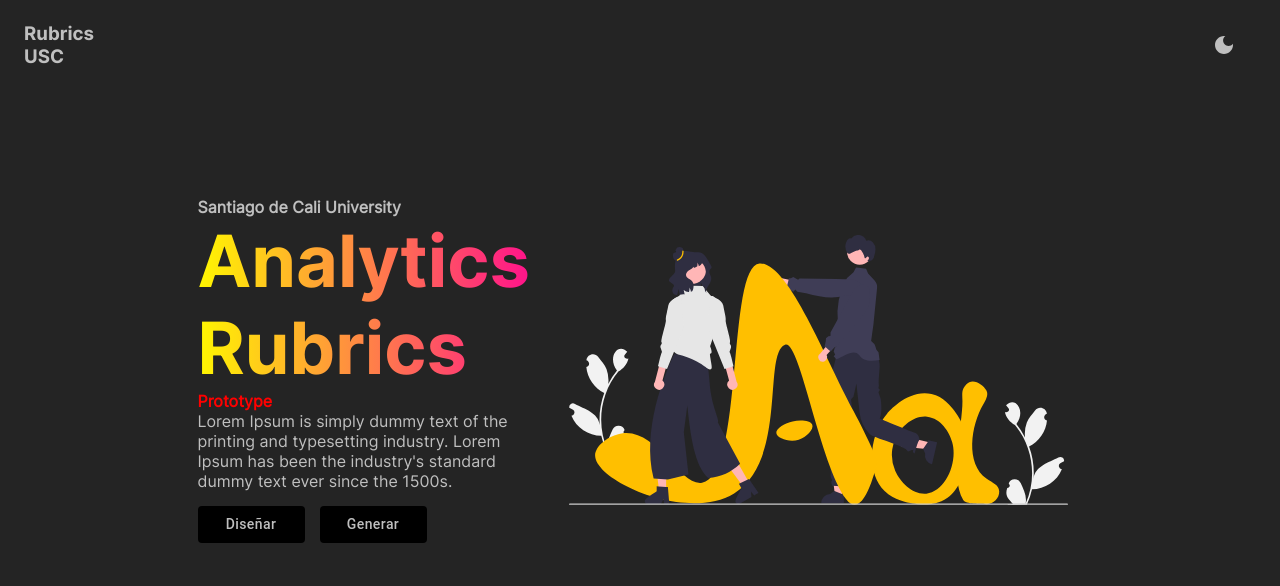
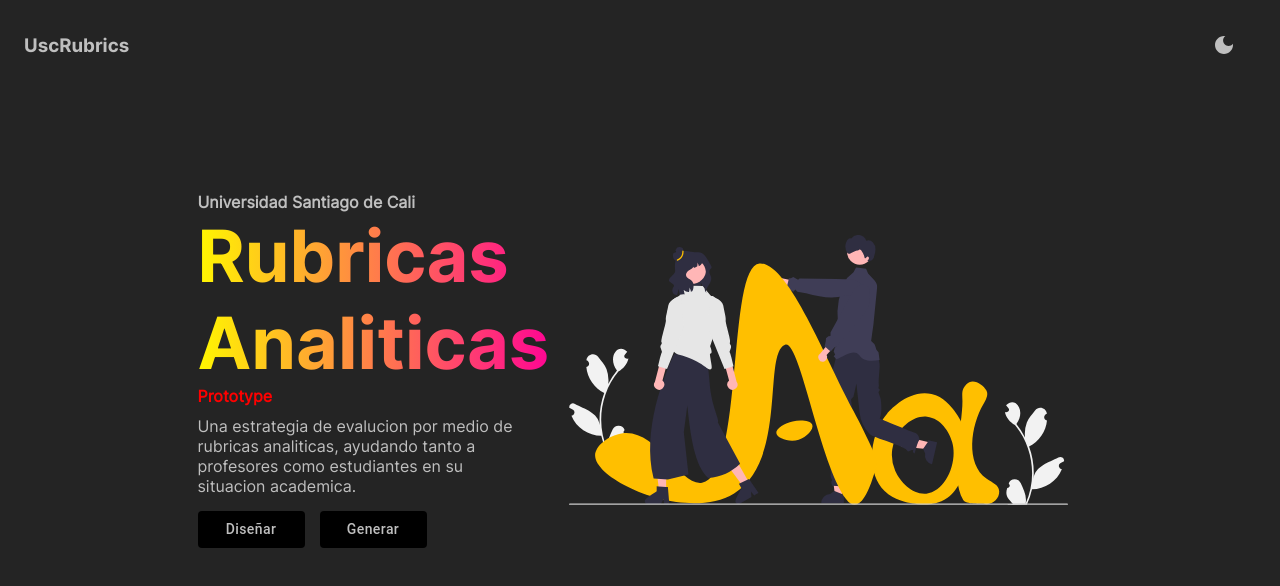
Before and after one commit to juanvillotausc/rubricasUSC, a React (Vite) app: page / in a window 1280 px wide. Shown: the top 586 px of the page. Built offline with nearby package versions, Linux system fonts and the light colour scheme.

Commit message:
Ajustes generales e implementacion agregar descriptor

```diff
--- a/src/components/Navbar.jsx
+++ b/src/components/Navbar.jsx
@@ -21,7 +21,7 @@ const Navbar = () => {
             <ToolbarContainer>
                 <Toolbar style={{ alignItems: 'left', minHeight: 90 }}>
                     <Link style={{ textDecoration: 'none', flexGrow: 1 }} to="/">
-                        <Logo>Rubrics <br /> USC</Logo>
+                        <Logo>UscRubrics</Logo>
                     </Link>
                     <Button onClick={toggleTheme} style={{ boxShadow: "none" }}>
                         {theme.text === '#ffffffd4' ? <LightModeIcon style={{ color: theme.text }} /> : <DarkModeIcon style={{ color: theme.text }} />}
--- a/src/components/Stepper/AdjustCriterion.jsx
+++ b/src/components/Stepper/AdjustCriterion.jsx
@@ -28,7 +28,7 @@ const AdjustPorcentages = () => {
                             required
                             type="number"
                             name="value"
-                            value={criterion.value}
+                            value={Math.round(criterion.value)}
                             id={`value${index + 1}`}
                             label={criterion.title_ctro}
                             variant="outlined"
--- a/src/components/StepperMui.jsx
+++ b/src/components/StepperMui.jsx
@@ -32,7 +32,7 @@ const stepContent = (step) => {
 const StepperMui = () => {
     const [activeStep, setActiveStep] = useState(0);
     const [skipped, setSkipped] = useState(new Set());
-    const { dataRubric, setDataRubric } = useContext(DataContext);
+    const { dataRubric, stepCompleted, setDataRubric } = useContext(DataContext);
 
     const methods = useForm(dataRubric);
 
@@ -53,15 +53,16 @@ const StepperMui = () => {
         const newdataRubric = Object.assign(dataRubric, data);
         setDataRubric(newdataRubric);
 
-        if (activeStep === 1 && dataRubric.listCriterionsArr.length === 0) return alert("Debe agregar almenos un criterio");
+        if (activeStep === 1 && dataRubric.listCriterionsArr.length === 0)
+            return alert("Debe agregar almenos un criterio");
 
         const initialValue = 0;
 
         const sum = dataRubric.listCriterionsArr
             .reduce((acc, ctro) => acc + ctro.value, initialValue);
 
-        if (activeStep === 2 && sum !== 100) return alert("Los porcentajes deben sumar 100%")
-
+        if (activeStep === 2 && sum !== 100)
+            return alert("Los porcentajes deben sumar 100%")
 
         if (isStepSkipped(activeStep)) {
             newSkipped = new Set(newSkipped.values());
@@ -130,11 +131,13 @@ const StepperMui = () => {
                 <>
                     <FormProvider {...methods}>
                         <form onSubmit={methods.handleSubmit(handleNext)}>
+
                             {stepContent(activeStep)}
+
                             <Box sx={{ display: 'flex', flexDirection: 'row', pt: 2, width: '100%' }}>
                                 <Button
                                     color="inherit"
-                                    disabled={activeStep === 0}
+                                    disabled={activeStep === 0 || activeStep === 3 || activeStep === 4}
                                     onClick={handleBack}
                                     sx={{ mr: 1 }}
                                     style={{ textTransform: 'none' }}
@@ -147,12 +150,12 @@ const StepperMui = () => {
                                         Skip
                                     </Button>
                                 )}
-
                                 <Button
+                                    disabled={activeStep === 3 && stepCompleted}
                                     style={{ textTransform: 'none' }}
                                     type='submit'
                                 >
-                                    {activeStep === steps.length - 1 ? 'Crear' : 'Siguiente'}
+                                    {activeStep === steps.length - 1 ? 'Crear rubrica' : 'Siguiente'}
                                 </Button>
                             </Box>
                         </form>
--- a/src/context/DataContext.jsx
+++ b/src/context/DataContext.jsx
@@ -9,6 +9,7 @@ const DataProvider = ({ children }) => {
 
     const [dataRubric, setDataRubric] = useState({});
     const [theme, setTheme] = useLocalStorageState("theme", "dark");
+    const [stepCompleted, setStepCompleted] = useState(true);
 
     return (
         <DataContext.Provider value={{
@@ -16,6 +17,8 @@ const DataProvider = ({ children }) => {
             setDataRubric,
             theme,
             setTheme,
+            stepCompleted,
+            setStepCompleted
         }}>
             <ThemeProvider theme={Theme[theme]}>
                 {children}
--- a/src/models/Criterion.js
+++ b/src/models/Criterion.js
@@ -31,11 +31,17 @@ class Criterion {
         this.subtotal = subtotal;
     };
 
-    createDescripter(title, contextA, contextB) {
-        const descripter = new Descripter(title, contextA, contextB);
+    createDescripter(title = '') {
+        const descripter = new Descripter(title);
         this._listDescripters[descripter.id] = descripter;
         return descripter;
     };
+
+    deleteDescripter(id = '') {
+        if (this._listDescripters[id]) {
+            delete this._listDescripters[id];
+        }
+    }
 };
 
 export default Criterion;
--- a/src/models/Descripter.js
+++ b/src/models/Descripter.js
@@ -10,15 +10,33 @@ class Descripter {
     average = 0;
     value = 0;
 
-    constructor(title, contextA, contextB) {
+    constructor(title) {
         this.id = `d-${uuidv4()}`
         this.title_desc = title;
-        this.contextA = contextA
-        this.contextB = contextB;
+        this.contextA = ""
+        this.contextB = "";
         this.average = 0;
         this.value = 0;
     };
 
+    set newTitle(title_desc) {
+        this.title_desc = title_desc;
+    };
+
+    set newAverage(average) {
+        this.average = average;
+    };
+
+    set newValue(value) {
+        this.value = value;
+    };
+
+    set newContextA(contextA) {
+        this.contextA = contextA;
+    };
+    set newContextB(contextB) {
+        this.contextB = contextB;
+    };
 
 };
 
--- a/src/screens/HomeScreen.jsx
+++ b/src/screens/HomeScreen.jsx
@@ -24,24 +24,66 @@ const HomeScreen = () => {
     return (
         <>
             <Section style={{ padding: 0 }}>
-                <Box sx={{ margin: "auto", display: 'flex', flexDirection: 'row', maxWidth: "1220px", width: '75%', alignItems: 'center', justifyContent: 'center', height: "70vh" }}>
-                    <div style={{ flex: 1, alignItems: 'left', justifyContent: "space-evenly", display: "flex", flexDirection: "column" }}>
-                        <Typography style={{ textAlign: "left", fontWeight: "bold", fontSize: 16 }}>Santiago de Cali University</Typography>
-                        <Title>Analytics <br /> Rubrics</Title>
-                        <h4 style={{ color: "red" }}>Prototype</h4>
-                        <Typography style={{ fontSize: "1em", textAlign: "left", width: "90%" }}>
-                            Lorem Ipsum is simply dummy text of the printing and typesetting industry. Lorem Ipsum has been the industry's standard dummy text ever since the 1500s.
+                <Box sx={{
+                    margin: "auto",
+                    display: 'flex',
+                    flexDirection: 'row',
+                    maxWidth: "1220px",
+                    width: '75%',
+                    alignItems: 'center',
+                    justifyContent: 'center',
+                    height: "70vh"
+                }}>
+                    <div style={{
+                        flex: 1,
+                        alignItems: 'left',
+                        justifyContent: "space-evenly",
+                        display: "flex",
+                        flexDirection: "column"
+                    }}>
+                        <Typography style={{
+                            textAlign: "left",
+                            fontWeight: "bold",
+                            fontSize: 16
+                        }}>
+                            Universidad Santiago de Cali
+                        </Typography>
+                        <Title>Rubricas <br /> Analiticas</Title>
+                        <h4 style={{ color: "red", marginBottom: 10 }}>Prototype</h4>
+                        <Typography style={{
+                            fontSize: "1em",
+                            textAlign: "left",
+                            width: "90%"
+                        }}>
+                            Una estrategia de evalucion por medio de rubricas analiticas, ayudando tanto a profesores como estudiantes en su situacion academica.
                         </Typography>
                         <div style={{ width: "100%" }}>
-                            <ButtonStyled style={{ marginTop: 15, marginRight: 15, textTransform: "none", backgroundColor: "" }} onClick={handleCreateRubric}>Diseñar</ButtonStyled>
+                            <ButtonStyled style={{
+                                marginTop: 15,
+                                marginRight: 15,
+                                textTransform: "none",
+                                backgroundColor: ""
+                            }} onClick={handleCreateRubric}>
+                                Diseñar
+                            </ButtonStyled>
                             <Link style={{ textDecoration: "none" }} to="/rubric/generate">
-                                <ButtonStyled style={{ marginTop: 15, textTransform: "none", backgroundColor: "" }}>
+                                <ButtonStyled style={{
+                                    marginTop: 15,
+                                    textTransform: "none",
+                                    backgroundColor: ""
+                                }}>
                                     Generar
                                 </ButtonStyled>
                             </Link>
                         </div>
                     </div>
-                    <div style={{ flex: 1, display: 'flex', alignItems: 'center', justifyContent: "center", padding: 15 }}>
+                    <div style={{
+                        flex: 1,
+                        display: 'flex',
+                        alignItems: 'center',
+                        justifyContent: "center",
+                        padding: 15
+                    }}>
                         <img src={imgHero} alt="ImgHero" style={{ height: 270 }} />
                     </div>
 
```
Also changed, not shown: src/components/Stepper/AddDescripter.jsx (+58 -5 lines).
